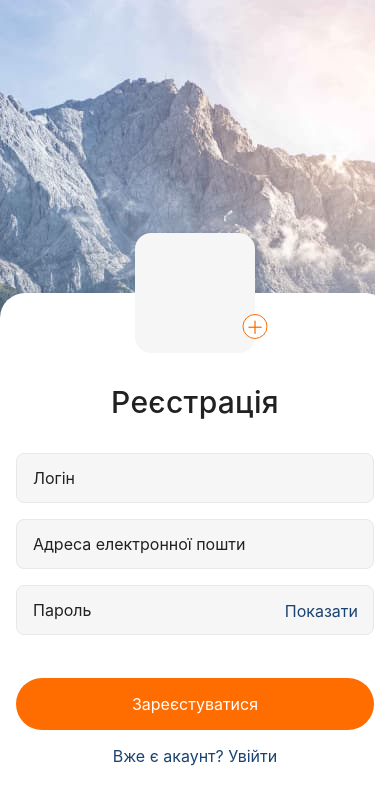
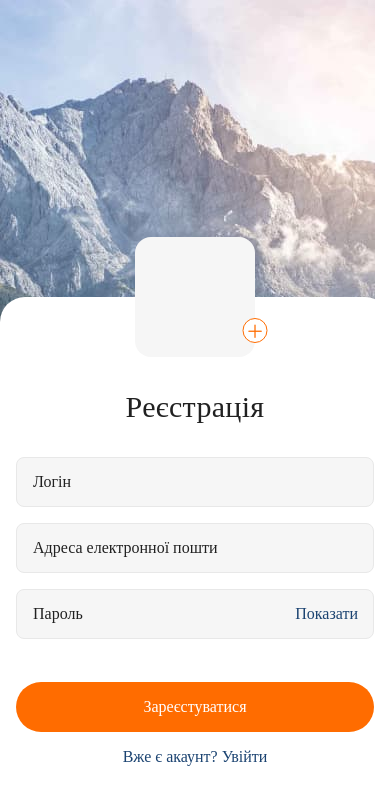
Before and after one commit to yulyarudenko88/react-native-app, a React Native app in the folder app/: screen / in a window 390 px wide. Shown: the top 804 px of the page. Built offline with nearby package versions, Linux system fonts and the light colour scheme.

Commit message:
UPDATE: fonts styles

```diff
--- a/app/Screens/LoginScreen.js
+++ b/app/Screens/LoginScreen.js
@@ -84,7 +84,6 @@ const styles = StyleSheet.create({
     position: "relative",
     paddingHorizontal: 16,
     paddingTop: 32,
-    // paddingBottom: 144,
 
     backgroundColor: "#fff",
     borderTopLeftRadius: 25,
@@ -96,10 +95,8 @@ const styles = StyleSheet.create({
     marginBottom: 33,
 
     color: "#212121",
-    // fontFamily: "Roboto",
-    fontStyle: "normal",
+    fontFamily: "Roboto-Medium",
     fontSize: 30,
-    fontWeight: 500,
     lineHeight: 35,
     letterSpacing: 0.3,
   },
@@ -120,10 +117,8 @@ const styles = StyleSheet.create({
     borderRadius: 8,
 
     color: "#212121",
-    // fontFamily: "Roboto",
-    fontStyle: "normal",
+    fontFamily: "Roboto-Regular",
     fontSize: 16,
-    // fontWeight: 400,
   },
 
   activeFormInput: { borderColor: "#FF6C00" },
@@ -134,10 +129,8 @@ const styles = StyleSheet.create({
     top: 16,
 
     color: "#1B4371",
-    // fontFamily: "Roboto",
-    fontStyle: "normal",
+    fontFamily: "Roboto-Regular",
     fontSize: 16,
-    fontWeight: 400,
   },
 
   button: {
@@ -151,19 +144,15 @@ const styles = StyleSheet.create({
   buttonText: {
     textAlign: "center",
     color: "#FFF",
-    // fontFamily: "Roboto",
-    fontStyle: "normal",
+    fontFamily: "Roboto-Regular",
     fontSize: 16,
-    fontWeight: 400,
   },
 
   breadcrumbs: {
     textAlign: "center",
     color: "#1B4371",
-    // fontFamily: "Roboto",
-    fontStyle: "normal",
+    fontFamily: "Roboto-Regular",
     fontSize: 16,
-    fontWeight: 400,
   },
 });
 
--- a/app/Screens/RegistrationScreen.js
+++ b/app/Screens/RegistrationScreen.js
@@ -101,7 +101,6 @@ const styles = StyleSheet.create({
     position: "relative",
     paddingHorizontal: 16,
     paddingTop: 92,
-    // paddingBottom: 78,
 
     backgroundColor: "#fff",
     borderTopLeftRadius: 25,
@@ -140,10 +139,8 @@ const styles = StyleSheet.create({
     marginBottom: 33,
 
     color: "#212121",
-    // fontFamily: "Roboto",
-    fontStyle: "normal",
+    fontFamily: "Roboto-Medium",
     fontSize: 30,
-    fontWeight: 500,
     lineHeight: 35,
     letterSpacing: 0.3,
   },
@@ -164,10 +161,8 @@ const styles = StyleSheet.create({
     borderRadius: 8,
 
     color: "#212121",
-    // fontFamily: "Roboto",
-    fontStyle: "normal",
+    fontFamily: "Roboto-Regular",
     fontSize: 16,
-    // fontWeight: 400,
   },
 
   activeFormInput: { borderColor: "#FF6C00" },
@@ -178,10 +173,8 @@ const styles = StyleSheet.create({
     top: 16,
 
     color: "#1B4371",
-    // fontFamily: "Roboto",
-    fontStyle: "normal",
+    fontFamily: "Roboto-Regular",
     fontSize: 16,
-    fontWeight: 400,
   },
 
   button: {
@@ -195,19 +188,15 @@ const styles = StyleSheet.create({
   buttonText: {
     textAlign: "center",
     color: "#FFF",
-    // fontFamily: "Roboto",
-    fontStyle: "normal",
+    fontFamily: "Roboto-Regular",
     fontSize: 16,
-    fontWeight: 400,
   },
 
   breadcrumbs: {
     textAlign: "center",
     color: "#1B4371",
-    // fontFamily: "Roboto",
-    fontStyle: "normal",
+    fontFamily: "Roboto-Regular",
     fontSize: 16,
-    fontWeight: 400,
   },
 });
 
```
